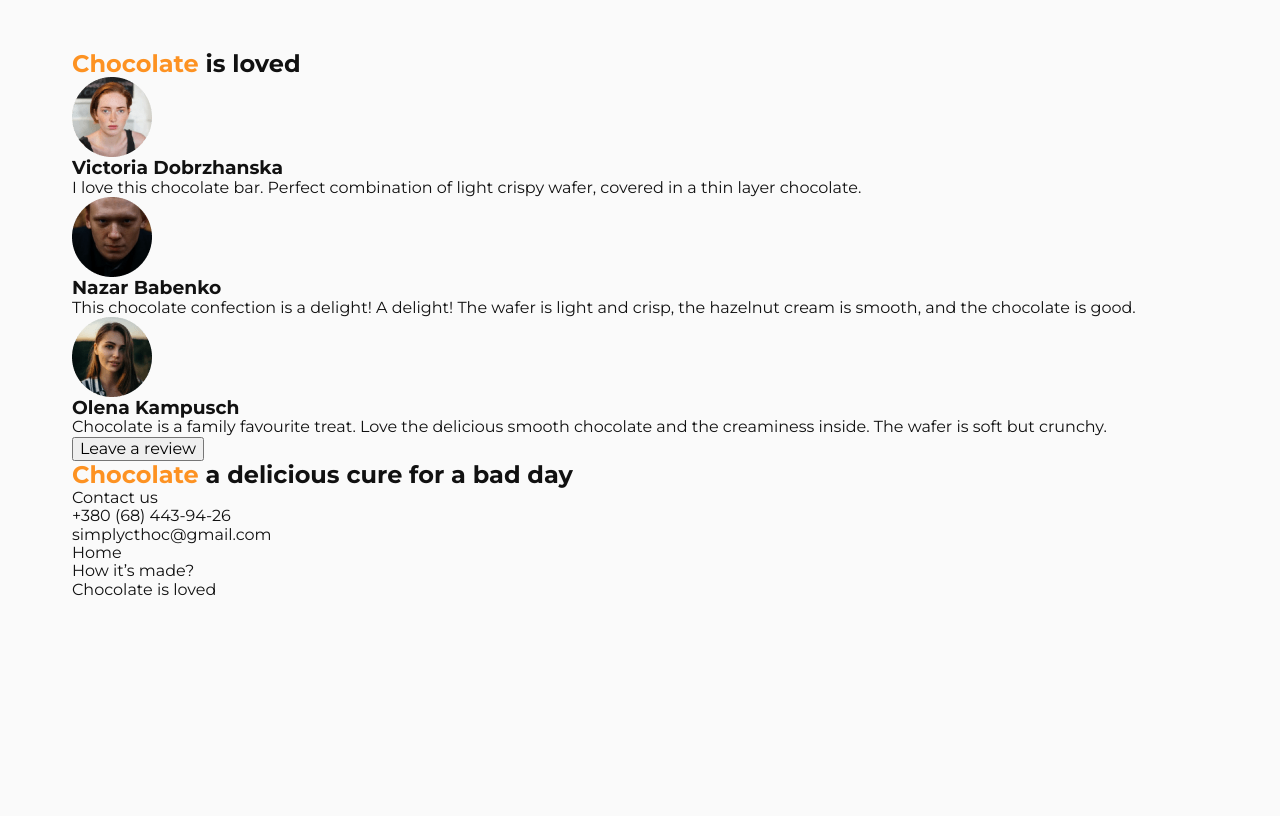
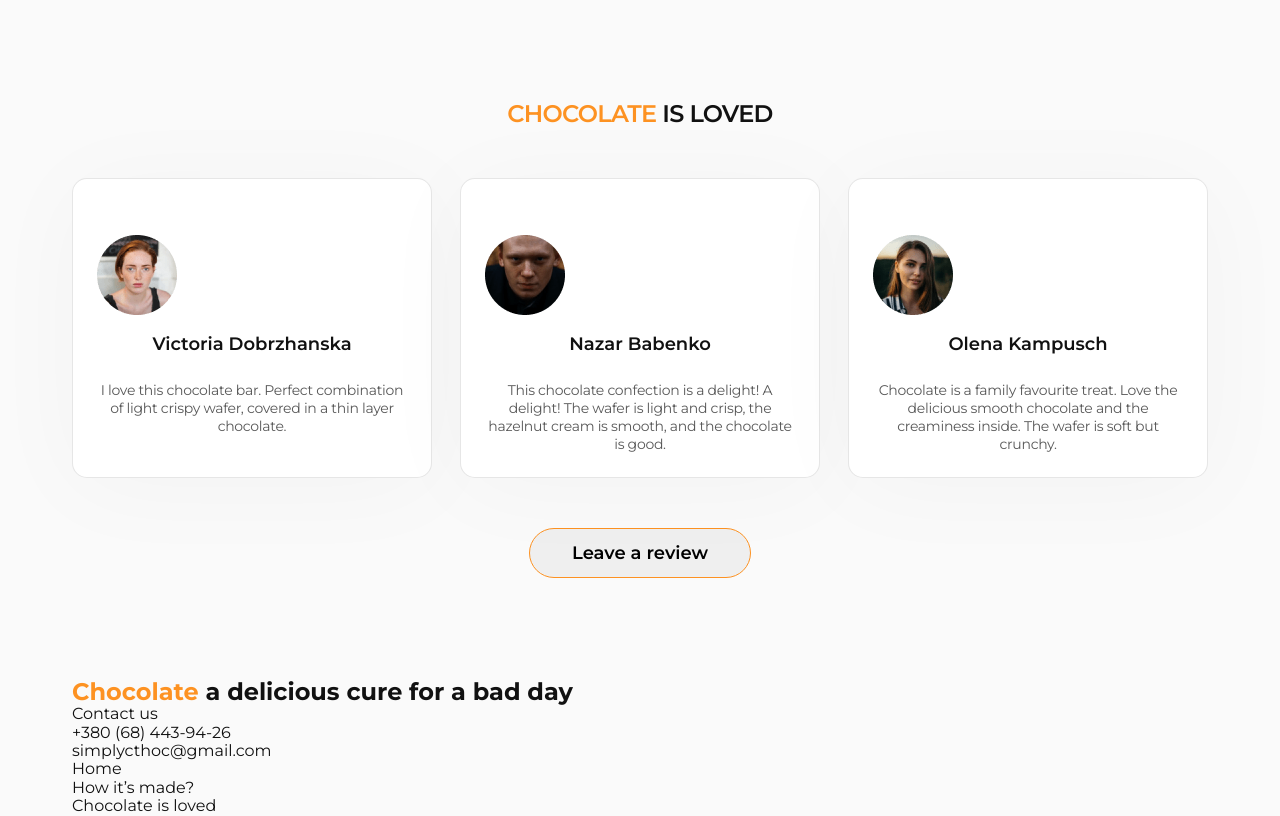
Before and after one commit to Lencha2005/simply-chocolate, a plain HTML site: page index.html in a window 1280 px wide. Shown: the part 2160-2976 px from the top of the page. Before the commit the page ends 2759 px from the top, so only its background shows below. Drawn offline with nearby package versions, Linux system fonts and the light colour scheme.

Commit message:
update all

```diff
--- a/css/styles.css
+++ b/css/styles.css
@@ -332,22 +332,68 @@ margin-bottom: 24px;
 
 /* ============ REVIEWS STYLES ============ */
 
-.reviews-page {}
+.reviews-page {
+    padding-bottom: 100px;
+    padding-top: 50px;
+}
 
-.container {}
+.reviews-title {
+    font-weight: 600;
+        font-size: 24px;
+        line-height: 1.17;
+        letter-spacing: -0.03em;
+        text-transform: uppercase;
+        text-align: center;
+           margin-bottom: 50px;
+}
 
-.reviews-title {}
+.reviews-list {
+    display: flex;
+    gap: 28px;
+    margin-bottom: 50px;
+}
 
-.text-orange {}
+.reviews-item {
+    width: calc((100% - 56px) / 3);
+    padding-top: 56px;
+    padding-left: 24px;
+    padding-right: 24px;
+    padding-bottom: 24px;
+    border: 1px solid rgba(17, 17, 17, 0.1);
+        border-radius: 15px;
+    box-shadow: 0 9px 100px 0 rgba(17, 17, 17, 0.03);
+        background: #ffffff;
+}
 
-.reviews-list {}
+.reviews-img {
+    margin-bottom: 18px;
+}
 
-.reviews-item {}
+.reviews-nickname {
+    font-weight: 600;
+        font-size: 18px;
+        line-height: 1.33;
+        text-align: center;
+        margin-bottom: 24px;
+    }
 
-.reviews-img {}
+.reviews-text {
+            font-size: 14px;
+        line-height: 1.29;
+        letter-spacing: -0.02em;
+        text-align: center;
+        color: rgba(17, 17, 17, 0.7);
+}
 
-.reviews-nickname {}
-
-.reviews-text {}
-
-.leave-review {}
+.leave-review-btn {
+    display: block;
+    border: 1px solid #fd9222;
+        border-radius: 100px;
+        padding: 14px 40px;
+        min-width: 222px;
+        height: 50px;
+        font-weight: 600;
+font-size: 18px;
+        margin-left: auto;
+        margin-right: auto;
+}
--- a/index.html
+++ b/index.html
@@ -251,7 +251,7 @@
               </p>
             </li>
           </ul>
-          <button class="leave-review" type="button">Leave a review</button>
+          <button class="leave-review-btn" type="button">Leave a review</button>
         </div>
       </section>
 
```
